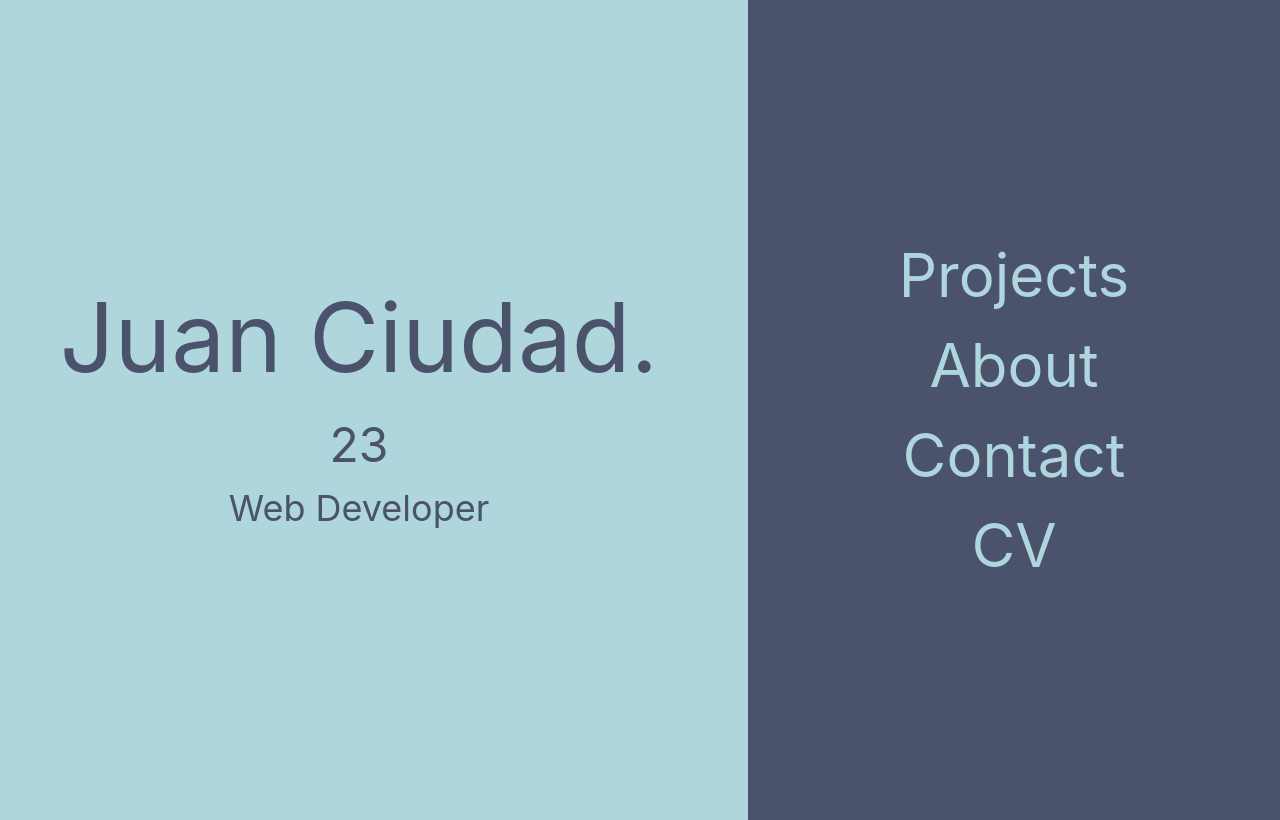
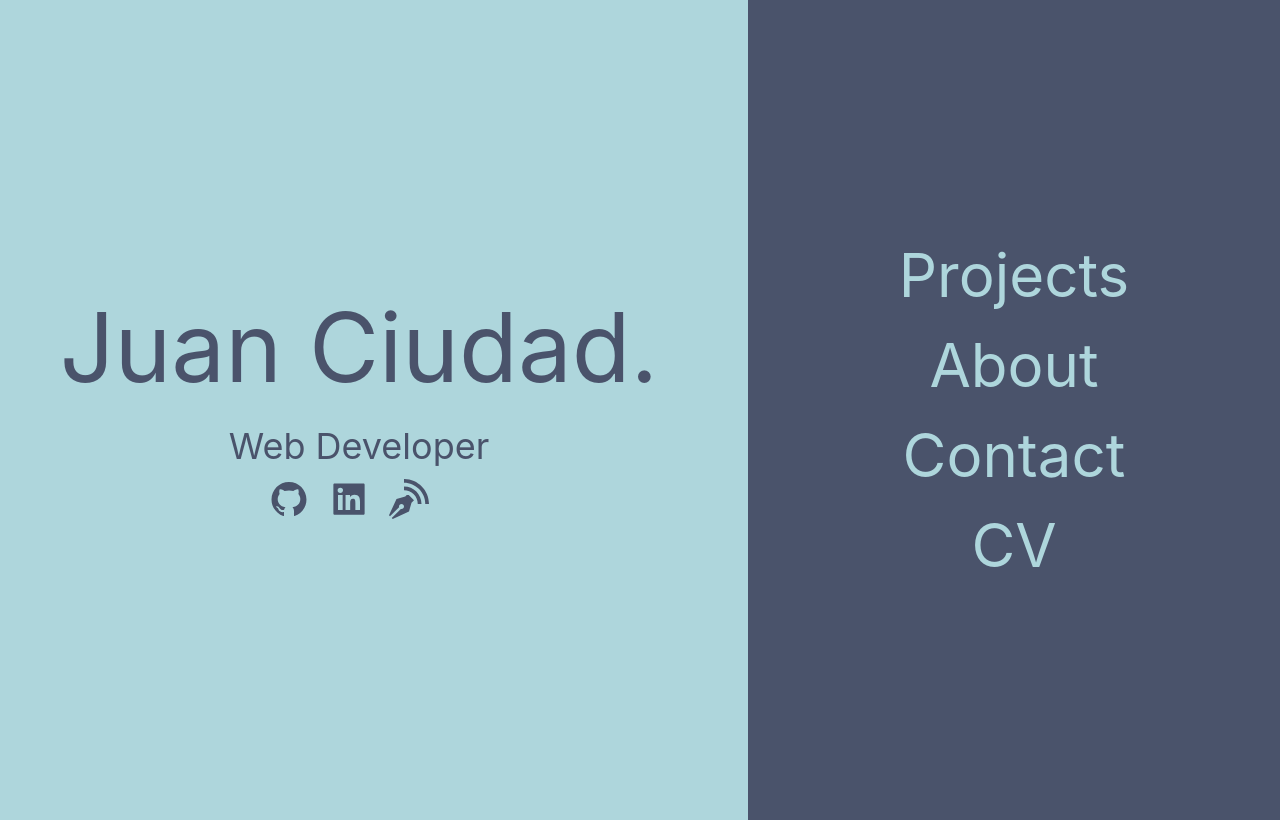
Before and after one commit to jcc98/portfolio, a Next.js app: page / in a window 1280 px wide. Built offline with nearby package versions, Linux system fonts and the light colour scheme.

Commit message:
icons + link red added

```diff
--- a/package.json
+++ b/package.json
@@ -14,7 +14,8 @@
     "framer-motion": "^4.1.17",
     "next": "12.0.7",
     "react": "17.0.2",
-    "react-dom": "17.0.2"
+    "react-dom": "17.0.2",
+    "react-icons": "^4.3.1"
   },
   "devDependencies": {
     "eslint": "8.4.1",
--- a/pages/index.js
+++ b/pages/index.js
@@ -7,10 +7,15 @@ import { motion } from "framer-motion"
 
 export default function Home() {
 
+  const variants = {
+    hidden: {scale: 0.5},
+    visible: {scale: 1},
+  }
+
   const MotionBox = motion(Box)
 
   return (
-    <MotionBox bg="brand.primary">
+    <MotionBox initial="hidden" animate="visible" variants={variants} bg="brand.primary">
       <Head>
         <title>Create Next App</title>
         <meta name="description" content="Generated by create next app" />
--- a/src/About.js
+++ b/src/About.js
@@ -1,14 +1,43 @@
-import { Flex, Text} from '@chakra-ui/layout'
+import { Flex, Text, Icon, Box} from '@chakra-ui/react'
+import { AiFillGithub, AiFillLinkedin } from "react-icons/ai"
+import { ImBlog } from "react-icons/im"
 import React from 'react'
+import { motion } from "framer-motion"
+
+const iconLinks = {
+  gitHub: "https://github.com/jcc98",
+  linkedIn: "https://www.linkedin.com/in/juan-ciudad-a7700a222/",
+  blog: "https://jcc98.vercel.app/"
+}
 
 const About = () => {
+
+  const MotionBox = motion(Box)
+
+
   return (
     <Flex color={"brand.third"} flexDirection={"column"}height={"100vh"} justifyContent={"center"} alignItems={"center"}>
       <Text fontSize="8xl">Juan Ciudad.</Text>
-      <Text fontSize="5xl">23</Text>
       <Text fontSize="4xl">Web Developer</Text>
-      <Text></Text>
+      <Flex marginTop="1.5">
+        <MotionBox whileHover={{scale: 1.1}}>
+            <a target="_blank" href={iconLinks.gitHub}>
+          <Icon mr="5" as={AiFillGithub} w={10} h={10}/>
+          </a>
+        </MotionBox>
 
+        <MotionBox whileHover={{scale: 1.1}}>
+          <a target="_blank" href={iconLinks.linkedIn}>
+            <Icon mr="5" as={AiFillLinkedin} w={10} h={10}/>
+          </a>
+        </MotionBox>
+
+        <MotionBox whileHover={{scale: 1.1}}>
+          <a target="_blank" href={iconLinks.blog}>
+            <Icon mr="5" as={ImBlog} w={10} h={10}/>
+          </a>
+        </MotionBox>
+      </Flex>
     </Flex>
   )
 }
--- a/src/nav.js
+++ b/src/nav.js
@@ -1,22 +1,39 @@
 import React from 'react'
 import {
-  List, ListItem, ListIcon, OrderedList, UnorderedList, Flex, Spacer, Text
+  List, ListItem, ListIcon, OrderedList, UnorderedList, Flex, Spacer, Text, Box
   } from "@chakra-ui/react"
+import { motion } from 'framer-motion'
+import Link from "next/link"
 
 const listItemHoverStyle = {
   cursor: "pointer",
 }
 
 const Nav = () => {
+
+  const MotionBox = motion(Box)
+
   return (
-      <UnorderedList Shadow="xl" color="brand.primary" bg="brand.third" p={2.5} styleType="none" fontSize="3xl">
-          <Flex fontSize="6xl" height={"100vh"} width={"40vw"} justifyContent={"center"} alignItems={"center"} flexDirection={"column"}>
-            <ListItem _hover={listItemHoverStyle}>Projects</ListItem>
+
+
+        <UnorderedList Shadow="xl" color="brand.primary" bg="brand.third" p={2.5} styleType="none" fontSize="3xl">
+            <Flex fontSize="6xl" height={"100vh"} width={"40vw"} justifyContent={"center"} alignItems={"center"} flexDirection={"column"}>
+            <MotionBox whileHover={{scale: 1.1}}>
+            <Link href="/projects"><ListItem _hover={listItemHoverStyle}>Projects</ListItem></Link>
+            </MotionBox>
+            <MotionBox whileHover={{scale: 1.1}}>
             <ListItem _hover={listItemHoverStyle}>About</ListItem>
+            </MotionBox>
+            <MotionBox whileHover={{scale: 1.1}}>
             <ListItem _hover={listItemHoverStyle}>Contact</ListItem>
+            </MotionBox>
+            <MotionBox whileHover={{scale: 1.1}}>
             <ListItem _hover={listItemHoverStyle}>CV</ListItem>
-          </Flex>
-        </UnorderedList>
+            </MotionBox>
+
+            </Flex>
+          </UnorderedList>
+
   )
 }
 
```
Also changed, not shown: pages/projects.js (added, +11 -0 lines), pages/about.js (added), pages/contact.js (added), 1 other file (tests, documents, lock files or other folders).
